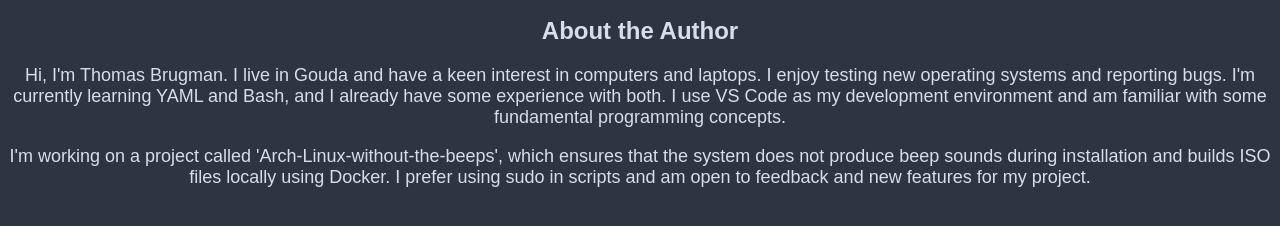
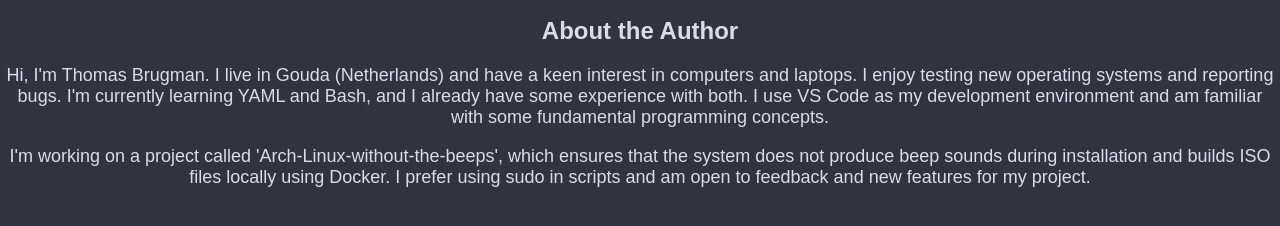
Before and after one commit to Githubguy132010/ANB-website, a plain HTML site: page about.html in a window 1280 px wide. Shown: the part 204-430 px from the top of the page. Drawn offline with Linux system fonts and the light colour scheme.

Commit message:
Update about.html and docs.html for clarity and formatting improvements

```diff
--- a/about.html
+++ b/about.html
@@ -26,7 +26,7 @@
     <h1>About</h1>
     <p>This project was created to help users install Arch Linux without the annoying beeps that can occur during the installation process. It aims to provide a smoother and more pleasant installation experience.</p>
     <h2>About the Author</h2>
-    <p>Hi, I'm Thomas Brugman. I live in Gouda and have a keen interest in computers and laptops. I enjoy testing new operating systems and reporting bugs. I'm currently learning YAML and Bash, and I already have some experience with both. I use VS Code as my development environment and am familiar with some fundamental programming concepts.</p>
+    <p>Hi, I'm Thomas Brugman. I live in Gouda (Netherlands) and have a keen interest in computers and laptops. I enjoy testing new operating systems and reporting bugs. I'm currently learning YAML and Bash, and I already have some experience with both. I use VS Code as my development environment and am familiar with some fundamental programming concepts.</p>
     <p>I'm working on a project called 'Arch-Linux-without-the-beeps', which ensures that the system does not produce beep sounds during installation and builds ISO files locally using Docker. I prefer using sudo in scripts and am open to feedback and new features for my project.</p>
 </body>
 </html>
```
Also changed, not shown: docs.html (+4 -4 lines).
